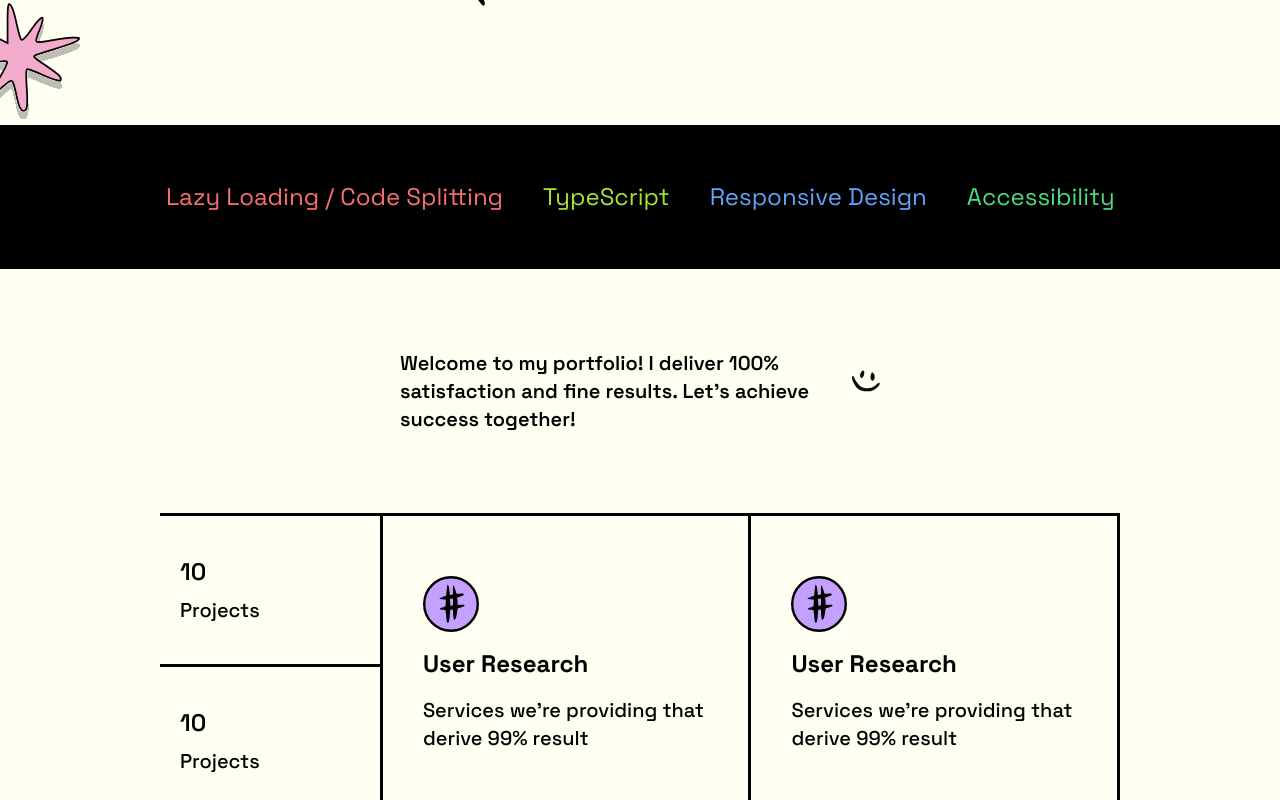
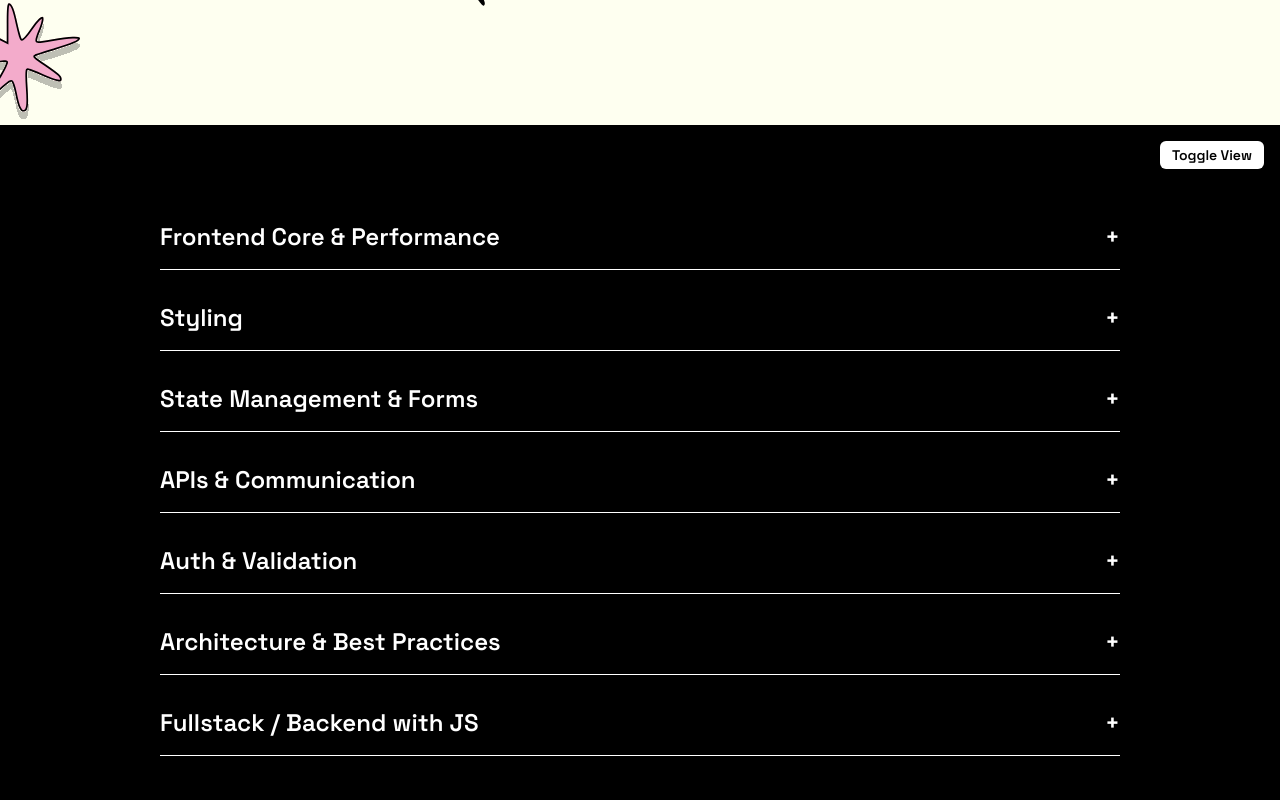
Before and after one commit to Prashishgt/portfolio, a Next.js app: page / in a window 1280 px wide. Shown: the part 940-1740 px from the top of the page. Built offline with nearby package versions, Linux system fonts and the light colour scheme.

Commit message:
db configs

```diff
--- a/components/MiniSkills.tsx
+++ b/components/MiniSkills.tsx
@@ -2,9 +2,11 @@
 import useHorizontalScroll from "@/hooks/useHorizontalScroll";
 import MaxWidthWrapper from "./common/MaxWidthWrapper";
 
-import { frontendSkills } from "@/data/constant";
+import { frontendSkills, groupedFrontendSkills } from "@/data/constant";
 import useInfiniteScroll from "@/hooks/useInfiniteScroll";
 import { cn } from "@/utils/cn";
+import { useState } from "react";
+import { AccordionItem } from "./common/AccordionItem";
 
 const textColors = [
   "text-red-400",
@@ -22,9 +24,12 @@ const MiniSkills = () => {
   const scrollSpeed = 1;
 
   const { containerRef } = useInfiniteScroll(scrollSpeed);
+  const [isAccordionView, setAccordionView] = useState(false);
+  const flatSkills = groupedFrontendSkills.flatMap((group) => group.skills);
 
   return (
-    <div className="bg-black">
+    <div className="bg-black relative">
+      {isAccordionView ? (
         <MaxWidthWrapper className="overflow-hidden bg-inherit">
           <section
             className="h-36 overflow-x-hidden bg-inherit whitespace-nowrap"
@@ -32,7 +37,8 @@ const MiniSkills = () => {
             ref={containerRef}
           >
             <ul className="h-full flex items-center gap-10">
-            {[...frontendSkills].map((skillItem, index) => {
+              {[...flatSkills, ...flatSkills, ...flatSkills].map(
+                (skillItem, index) => {
                   const randomColor =
                     textColors[Math.floor(Math.random() * textColors.length)];
                   return (
@@ -46,10 +52,43 @@ const MiniSkills = () => {
                       {skillItem.skill}
                     </li>
                   );
-            })}
+                }
+              )}
             </ul>
           </section>
         </MaxWidthWrapper>
+      ) : (
+        <MaxWidthWrapper className="flex flex-col gap-4 bg-inherit py-20">
+          {groupedFrontendSkills.map((group, index) => (
+            <AccordionItem key={index} title={group.category}>
+              <ul className="grid grid-cols-1 sm:grid-cols-2 md:grid-cols-3 lg:grid-cols-4 gap-4 sm:gap-6 ">
+                {group.skills.map((skillItem) => {
+                  const randomColor =
+                    textColors[Math.floor(Math.random() * textColors.length)];
+
+                  return (
+                    <li
+                      key={skillItem.id}
+                      className={cn(
+                        "cursor-pointer text-sm sm:text-base flex items-center font-medium p-4 rounded-xl bg-white hover:bg-gray-200 border border-black shadow transition hover:shadow-md"
+                        // randomColor
+                      )}
+                    >
+                      {skillItem.skill}
+                    </li>
+                  );
+                })}
+              </ul>
+            </AccordionItem>
+          ))}
+        </MaxWidthWrapper>
+      )}
+      <button
+        className="absolute top-4 right-4 px-3 py-1 bg-white text-black rounded-md text-sm font-semibold"
+        onClick={() => setAccordionView((prev) => !prev)}
+      >
+        Toggle View
+      </button>
     </div>
   );
 };
--- /dev/null
+++ b/components/common/AccordionItem.tsx
@@ -0,0 +1,43 @@
+import React, { useState, useRef } from "react";
+
+interface AccordionItemProps {
+  title: string;
+  children: React.ReactNode;
+  defaultOpen?: boolean;
+}
+
+export const AccordionItem: React.FC<AccordionItemProps> = ({
+  title,
+  children,
+  defaultOpen = false,
+}) => {
+  const [isOpen, setIsOpen] = useState(defaultOpen);
+  const contentRef = useRef<HTMLDivElement>(null);
+  const panelId = title.toLowerCase().replace(/\s+/g, "-") + "-panel";
+
+  return (
+    <div className="border-b border-white">
+      <button
+        className="w-full text-left py-4 text-2xl text-white font-semibold flex justify-between items-center focus:outline-none"
+        onClick={() => setIsOpen(!isOpen)}
+        aria-expanded={isOpen}
+        aria-controls={panelId}
+        id={`${panelId}-header`}
+      >
+        <span>{title}</span>
+        <span className="ml-2">{isOpen ? "−" : "+"}</span>
+      </button>
+      <div
+        id={panelId}
+        role="region"
+        aria-labelledby={`${panelId}-header`}
+        className={`transition-max-height duration-300 overflow-hidden ${
+          isOpen ? "max-h-screen" : "max-h-0"
+        }`}
+        ref={contentRef}
+      >
+        <div className="py-6">{children}</div>
+      </div>
+    </div>
+  );
+};
--- a/data/constant.ts
+++ b/data/constant.ts
@@ -47,8 +47,10 @@ interface IFrontendSkill {
   skill: string;
 }
 
-export const frontendSkills: IFrontendSkill[] = [
-  // 🔵 Frontend Core & Performance
+export const groupedFrontendSkills = [
+  {
+    category: "Frontend Core & Performance",
+    skills: [
       { id: 1, skill: "React" },
       { id: 2, skill: "Next.js" },
       { id: 3, skill: "SSR / SSG / ISR" },
@@ -57,45 +59,65 @@ export const frontendSkills: IFrontendSkill[] = [
       { id: 6, skill: "Responsive Design" },
       { id: 7, skill: "Accessibility (a11y, aria)" },
       { id: 8, skill: "Client/Server Components" },
-
-  // 🎨 Styling
+    ],
+  },
+  {
+    category: "Styling",
+    skills: [
       { id: 9, skill: "Tailwind CSS" },
       { id: 10, skill: "MUI / Shadcn" },
       { id: 11, skill: "Styled Components" },
       { id: 12, skill: "Framer Motion" },
-
-  // ⚙️ State Management & Forms
+    ],
+  },
+  {
+    category: "State Management & Forms",
+    skills: [
       { id: 13, skill: "Redux / Redux Toolkit" },
       { id: 14, skill: "React Context API" },
       { id: 15, skill: "Zustand / Jotai" },
       { id: 16, skill: "React Hook Form / Formik" },
-
-  // 🌐 APIs & Communication
+    ],
+  },
+  {
+    category: "APIs & Communication",
+    skills: [
       { id: 17, skill: "REST API" },
       { id: 20, skill: "gRPC" },
       { id: 21, skill: "WebSockets (Socket.IO)" },
       { id: 22, skill: "SWR / React Query" },
-
-  // 🛡️ Auth & Validation
+    ],
+  },
+  {
+    category: "Auth & Validation",
+    skills: [
       { id: 23, skill: "NextAuth / Clerk / Better Auth" },
       { id: 24, skill: "JWT / OAuth" },
       { id: 25, skill: "Zod / Yup" },
       { id: 26, skill: "RBAC / Session Handling" },
-
-  // 🧠 Architecture & Best Practices
+    ],
+  },
+  {
+    category: "Architecture & Best Practices",
+    skills: [
       { id: 27, skill: "Component-Driven Design" },
       { id: 28, skill: "Atomic Design" },
       { id: 29, skill: "Clean Code / SOLID Principles" },
       { id: 30, skill: "CI/CD Basics (Vercel, GitHub Actions)" },
       { id: 31, skill: "Monorepo" },
-
-  // 🧩 Fullstack / Backend with JS
+    ],
+  },
+  {
+    category: "Fullstack / Backend with JS",
+    skills: [
       { id: 32, skill: "Node.js" },
       { id: 33, skill: "NestJS/Express" },
       { id: 34, skill: "Microservices" },
       { id: 35, skill: "Prisma / TypeORM" },
       { id: 36, skill: "PostgreSQL / MySQL" },
       { id: 37, skill: "Docker" },
+    ],
+  },
 ];
 
 interface IFooterLinks {
--- /dev/null
+++ b/db/index.ts
@@ -0,0 +1,3 @@
+import { drizzle } from "drizzle-orm/vercel-postgres";
+
+const db = drizzle();
```
Also changed, not shown: db/schema.ts (added, +49 -0 lines), drizzle.config.ts (added, +14 -0 lines), package.json (+6 -4 lines), 1 other file (tests, documents, lock files or other folders). Lines whose indentation alone changed are shown as unchanged.
